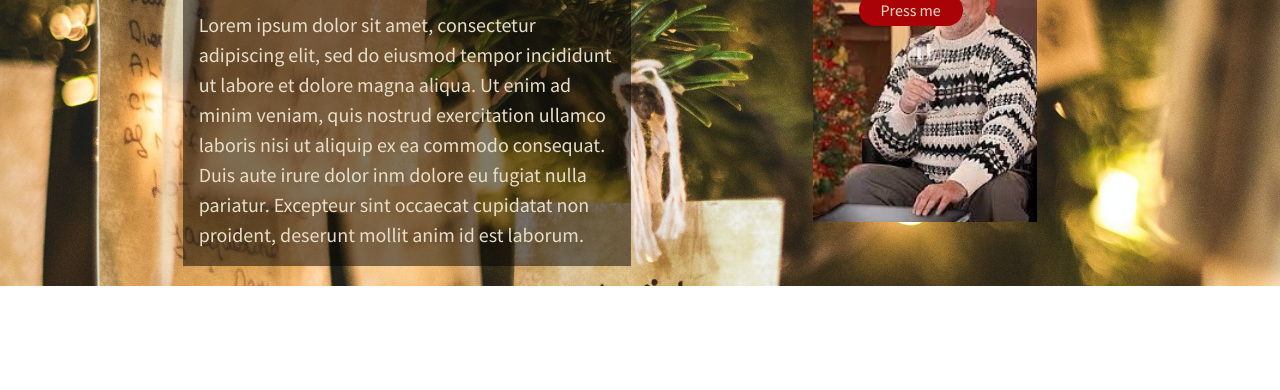
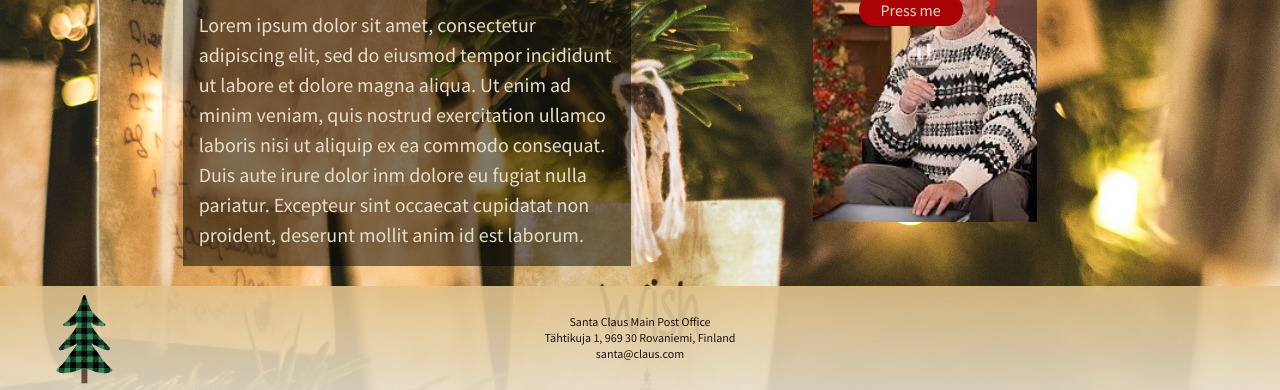
Before and after one commit to ToniHalmetoja/santas-workshop, a website: page public/index.html in a window 1280 px wide. Shown: the part 620-1010 px from the top of the page. Before the commit the page ends 906 px from the top, so only its background shows below. Drawn offline with Linux system fonts and the light colour scheme.

Commit message:
Fixed opacity, margins and padding with attributes instead of styles. Added link to mail.

```diff
--- a/public/index.html
+++ b/public/index.html
@@ -90,8 +90,13 @@
                 </section>
             </div>
         </main>
-    <footer>
-        <!-- Footer -->
+        <footer class="font-body bg-gradient-to-t from-pearl to-crayolasGold opacity-[0.9] relative p-2" >
+            <img class="absolute opacity-100 pl-22 ml-8" width="90px" src="/public/Buffalo Plaid Christmas Tree.svg" alt="Christmas tree">
+            <p class="text-xs text-center p-5 opacity-100" >
+                Santa Claus Main Post Office<br />
+                Tähtikuja 1, 969 30 Rovaniemi, Finland<br />
+                <a href="mailto:santa@claus.com">santa@claus.com</a>
+            </p>
         </footer>
     </body>
 </html>
```
Also changed, not shown: public/Buffalo Plaid Christmas Tree.svg (added), public/styles.css. Lines whose indentation alone changed are shown as unchanged.
